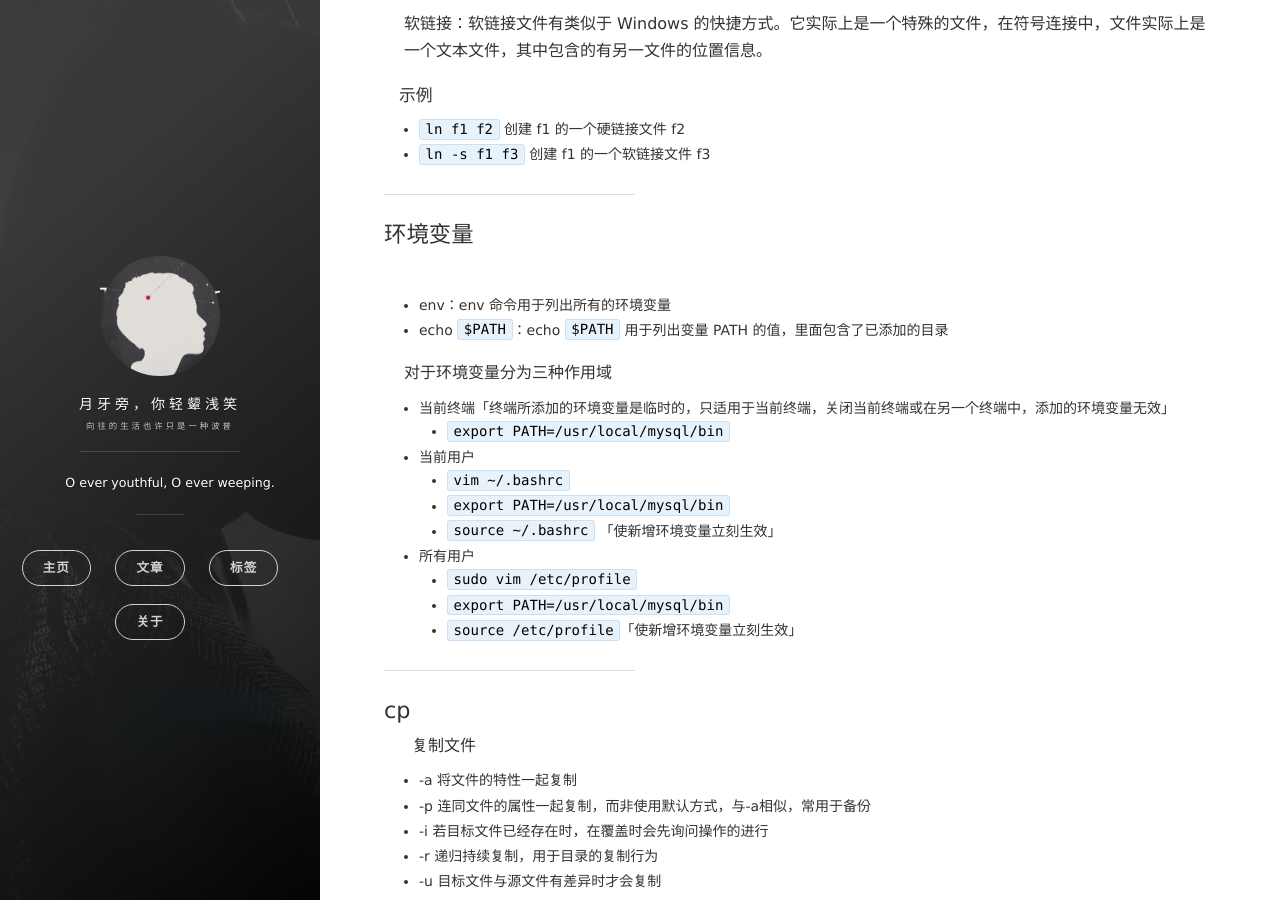
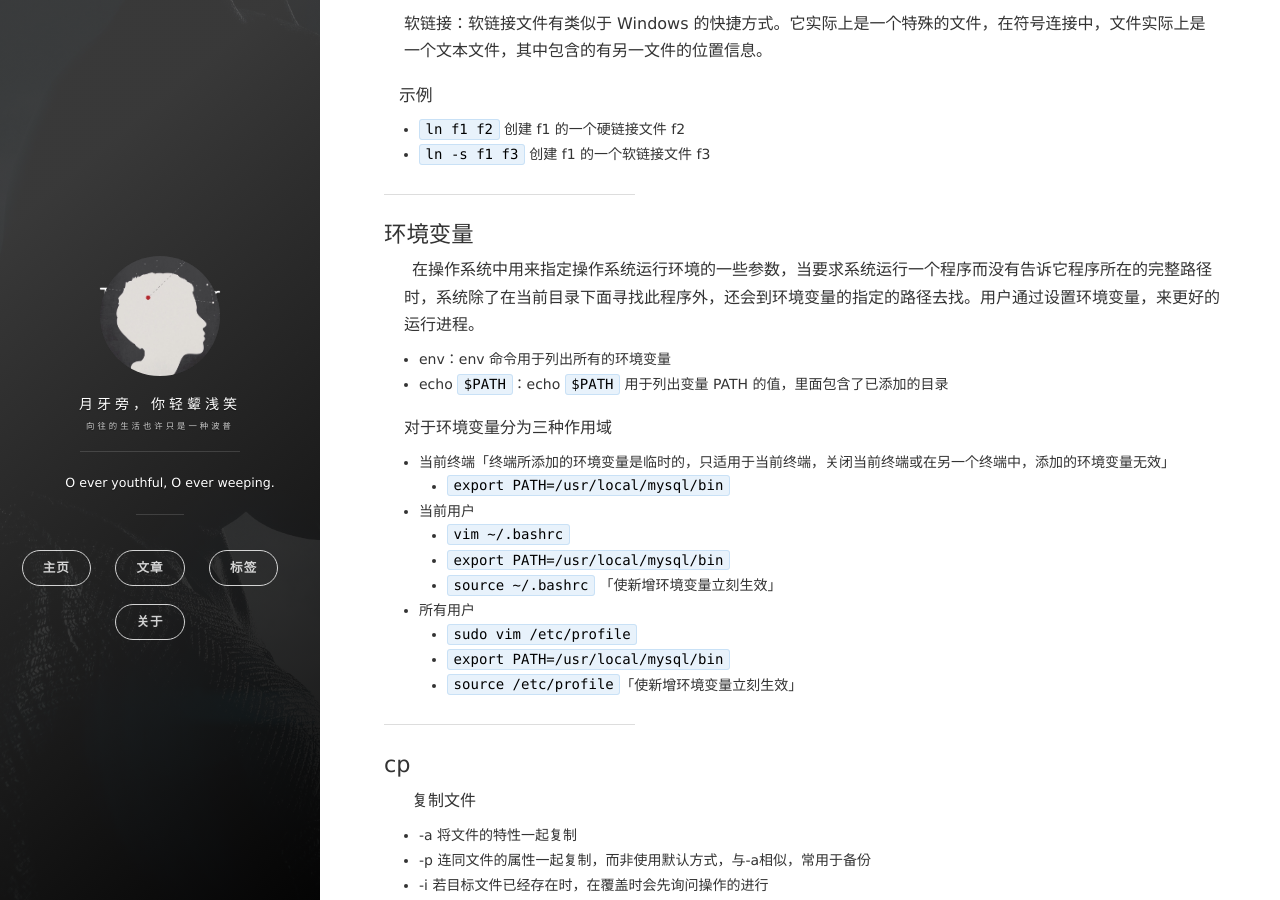
Before and after one commit to TechDreamer1125/TechDreamer1125.github.io, a Jekyll site: the page built from _posts/2017-10-20-Linux-Command.markdown, in a window 1280 px wide and 900 px high, scrolled down 5335 px. Built offline with Jekyll 4.4.1, drawn with Linux system fonts in a browser that asks for light colours; nearby versions of some CDN libraries; comment, search, counter and statistics services are not loaded; some of the changed text lies outside the part shown.

Commit message:
Update 2017-10-20-Linux-Command.markdown
测试文章格式

````diff
--- a/_posts/2017-10-20-Linux-Command.markdown
+++ b/_posts/2017-10-20-Linux-Command.markdown
@@ -36,6 +36,8 @@
 
 ### ls
 <a id="ls"></a>
+输出当面目录
+
 #### 语法与示例
 - `ls -lS` 按大小降序排列
 - `ls -lr` 按文件名降序
@@ -154,6 +158,8 @@
 
 ### 硬盘相关
 <a id="hardware"></a>
+简述查看磁盘的几种方式
+
 - df -h
 
 ```
@@ -212,7 +218,6 @@
 - -i 若目标文件已经存在删除用户的 crontab 文件时给确认提示
 
 #### 示例
-
 - `* * * * * command`每一分钟执行一次 command（因 cron 默认每1分钟扫描一次，因此全为*即可）
 - `3,15 * * * * command`每小时的第3和第15分钟执行 command
 - `3,15 8-11 * * * command`每天上午8-11点的第3和15分钟执行 command
@@ -236,7 +241,6 @@
 软链接：软链接文件有类似于 Windows 的快捷方式。它实际上是一个特殊的文件，在符号连接中，文件实际上是一个文本文件，其中包含的有另一文件的位置信息。
 
 #### 示例
-
 - `ln f1 f2` 创建 f1 的一个硬链接文件 f2
 - `ln -s f1 f3` 创建 f1 的一个软链接文件 f3
 
@@ -244,6 +248,8 @@
 
 ### 环境变量
 <a id="环境变量"></a>
+在操作系统中用来指定操作系统运行环境的一些参数，当要求系统运行一个程序而没有告诉它程序所在的完整路径时，系统除了在当前目录下面寻找此程序外，还会到环境变量的指定的路径去找。用户通过设置环境变量，来更好的运行进程。
+
 - env：env 命令用于列出所有的环境变量
 - echo `$PATH`：echo `$PATH` 用于列出变量 PATH 的值，里面包含了已添加的目录
 
@@ -351,7 +358,6 @@
 
 ### kill
 <a id="kill"></a>
-
 kill命令用来终止程序，一般通过kill进程号的形式终止。
 
 `kill -signal PID` 「signal的常用参数」:
@@ -392,7 +398,6 @@
 
 ### chown
 <a id="chown"></a>
-
 更改文件的拥有者，语法为 `chown user filename`
 
 #### 示例
````
Also changed, not shown: other parts of _posts/2017-10-20-Linux-Command.markdown (+3 -0 lines).
